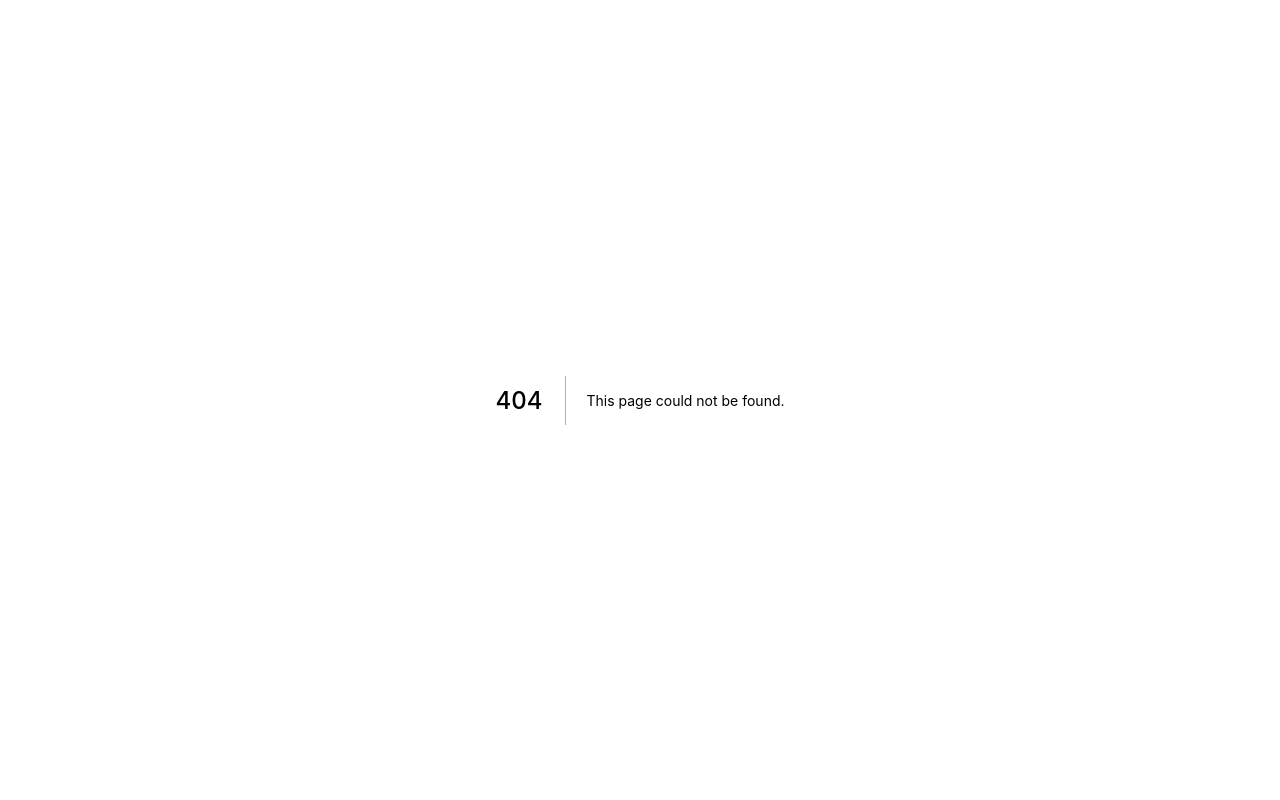
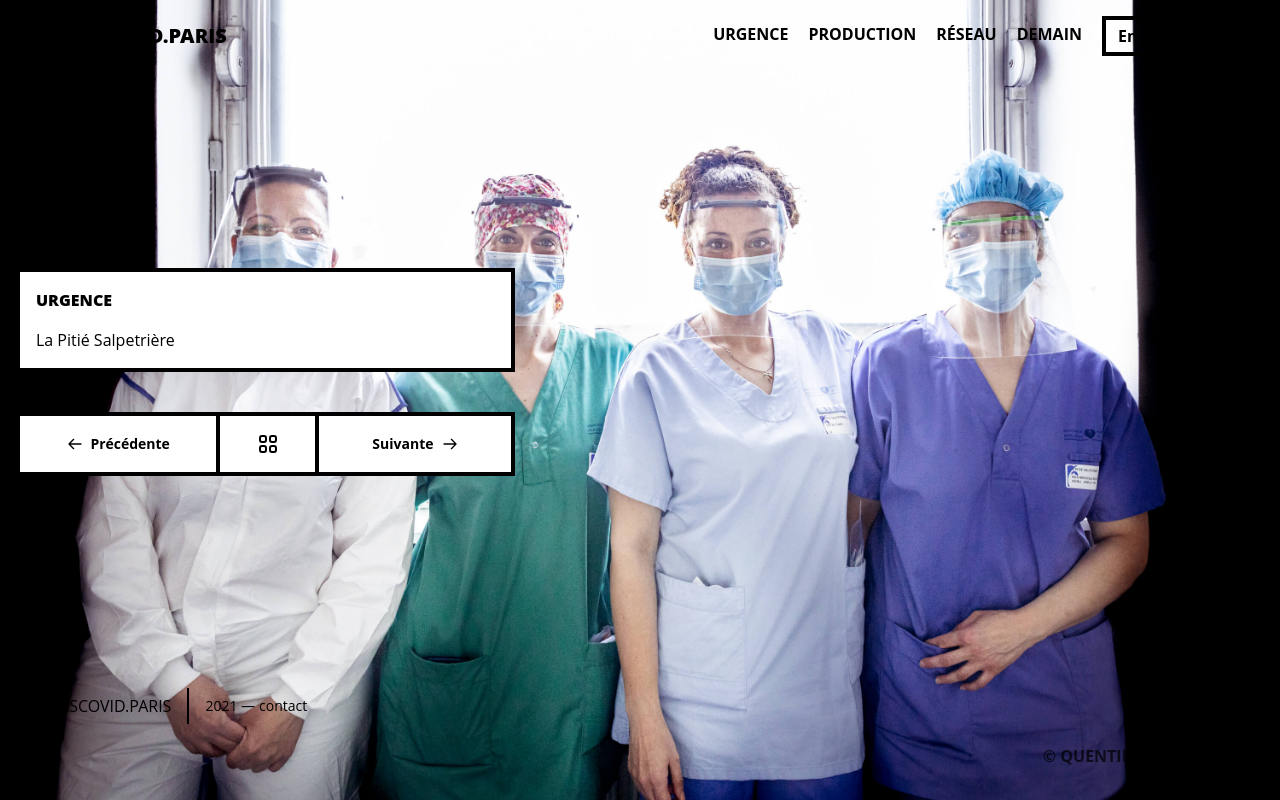
Before and after one commit to essenlive/web-makersxcovid_expo, a Next.js app: page /themes/urgency/3 in a window 1280 px wide. Before the commit this address had no page. Built offline with nearby package versions, Linux system fonts and the light colour scheme.

Commit message:
🎨add photo 3 urgency

```diff
--- /dev/null
+++ b/pages/themes/urgency/3.js
@@ -0,0 +1,26 @@
+import Layout from "@components/Layout";
+import Section from "@components/Section";
+import Photo from "@components/Photo";
+import Caption from "@components/Caption";
+
+const U3 = (props) => {
+  return (
+    <Layout title="Urgence">
+      <Photo
+        src="/photos/urgency/neuro_pitie_salpetriere-1-quentin_chevrier.jpg"
+        alt="Pitie salpetrière - Crédit Photo : Quentin Chevrier"
+        name="Quentin Chevrier"
+        />
+      <Section>
+        <Caption
+          theme="Urgence"
+          description="La Pitié Salpetrière"
+          prevUrl="/themes/urgency/2"
+          nextUrl="/themes/urgency/4"
+        />
+      </Section>
+    </Layout>
+  );
+};
+
+export default U3;
```
Also changed, not shown: 1 other file (tests, documents, lock files or other folders).
